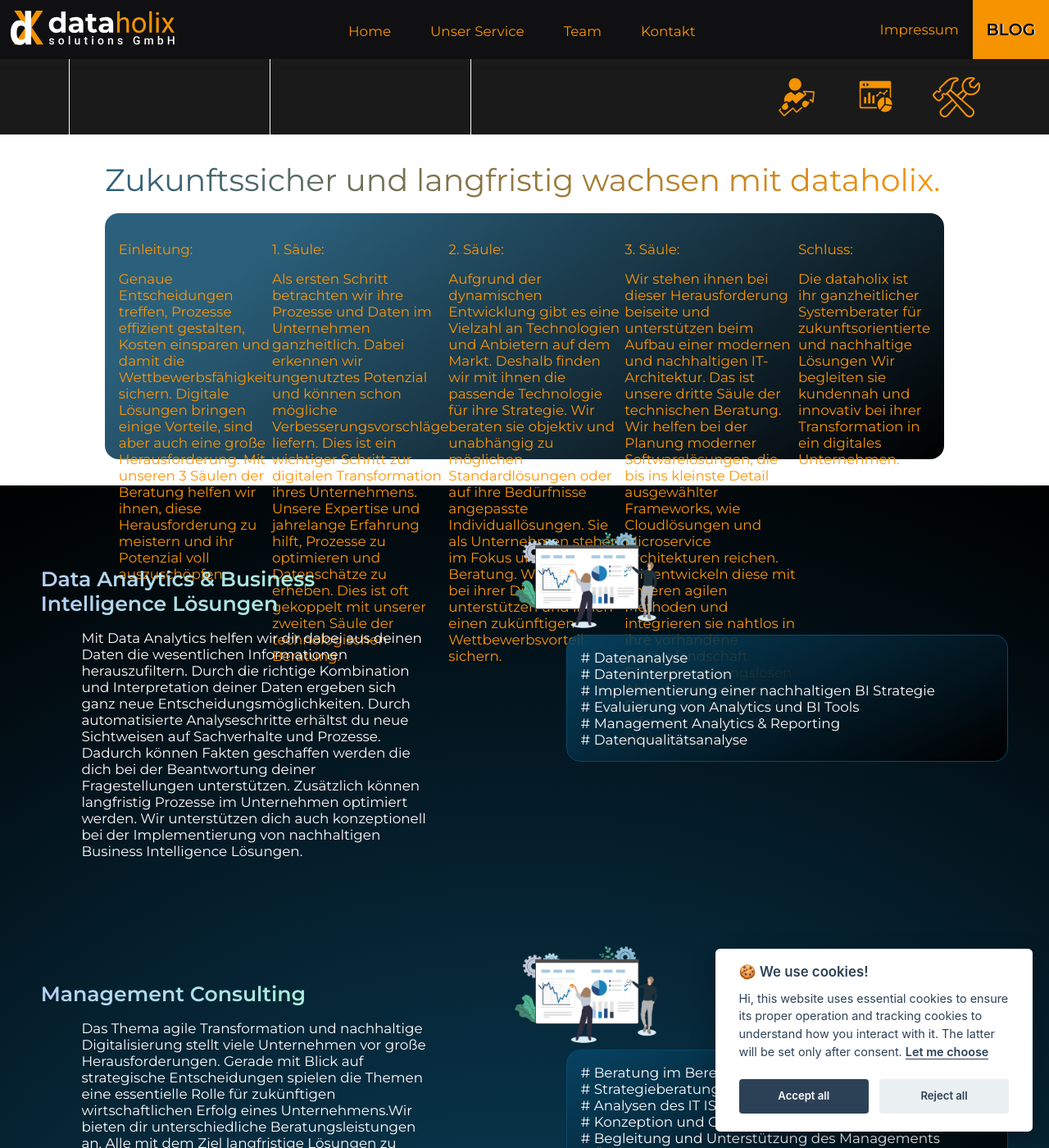
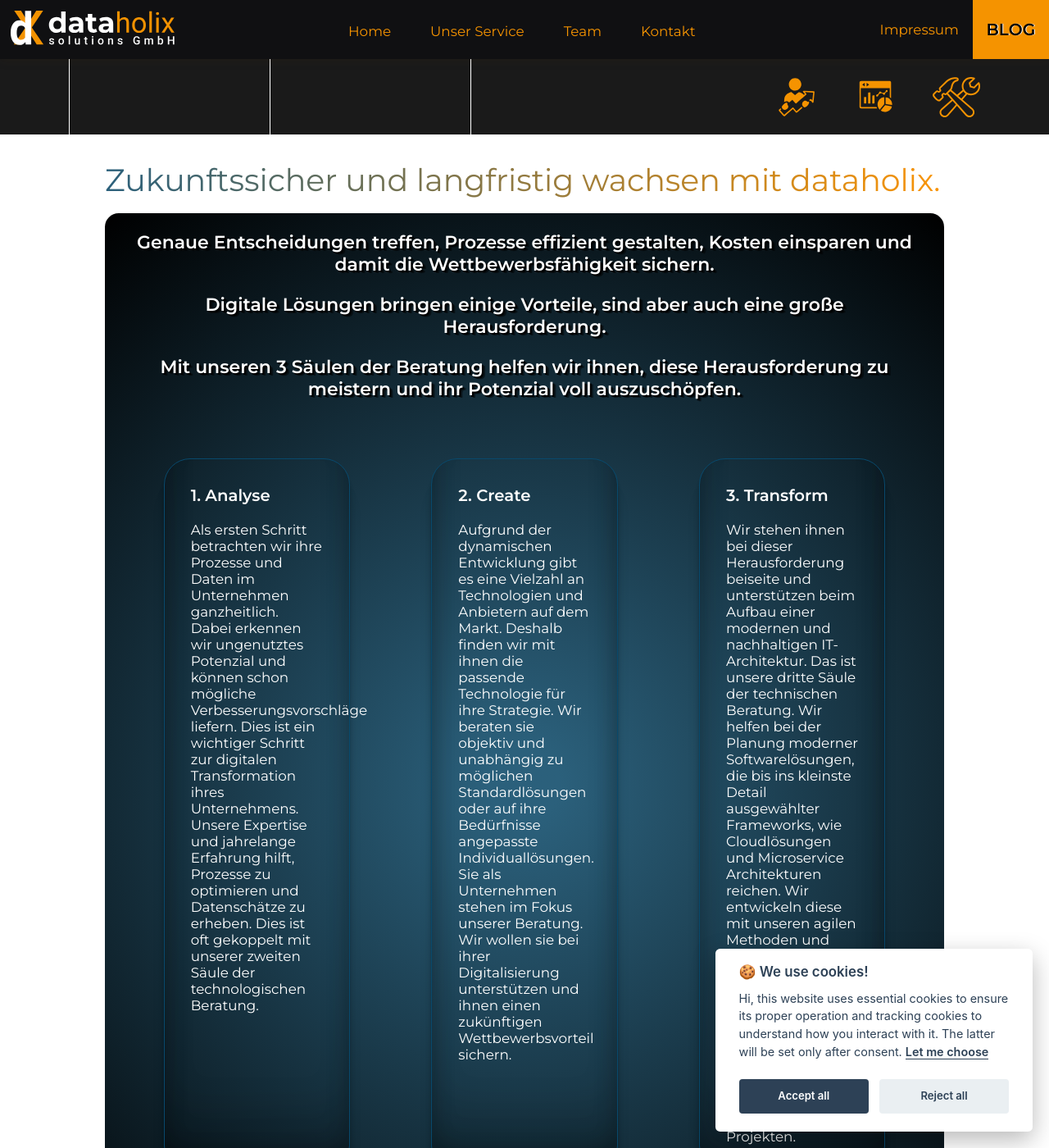
Before and after one commit to dataholix-melih-omay/dataholix-www, a Jekyll site: the page built from index.html, in a window 1280 px wide and 1400 px high, scrolled down 643 px. Shown: the whole window at 82% size. Built offline with Jekyll 4.4.1, drawn with Linux system fonts in a browser that asks for light colours; some of the changed text lies outside the part shown.

Commit message:
[Improved] - 3 säulen styling

```diff
--- a/_data/home/de/drei_saulen.yml
+++ b/_data/home/de/drei_saulen.yml
@@ -1,6 +1,6 @@
 
 -
-  title: "Einleitung:"
+
   content: Genaue Entscheidungen treffen, Prozesse effizient gestalten, Kosten einsparen und damit die Wettbewerbsfähigkeit sichern. Digitale Lösungen bringen einige Vorteile, sind aber auch eine große Herausforderung. Mit unseren 3 Säulen der Beratung helfen wir ihnen, diese Herausforderung zu meistern und ihr Potenzial voll auszuschöpfen.
 -
   title: "1. Säule:"
@@ -14,5 +14,5 @@
   content: Wir stehen ihnen bei dieser Herausforderung beiseite und unterstützen beim Aufbau einer modernen und nachhaltigen IT-Architektur. Das ist unsere dritte Säule der technischen Beratung. Wir helfen bei der Planung moderner Softwarelösungen, die bis ins kleinste Detail ausgewählter Frameworks, wie Cloudlösungen und Microservice Architekturen reichen. Wir entwickeln diese mit unseren agilen Methoden und integrieren sie nahtlos in ihre vorhandene Systemlandschaft.<br>Für einen reibungslosen Ablauf sorgt unsere Erfahrung von über 300 erfolgreich umgesetzten Projekten.
 
 -
-  title: "Schluss:"
+
   content: Die dataholix ist ihr ganzheitlicher Systemberater für zukunftsorientierte und nachhaltige Lösungen Wir begleiten sie kundennah und innovativ bei ihrer Transformation in ein digitales Unternehmen.
--- a/_includes/home.html
+++ b/_includes/home.html
@@ -63,8 +63,33 @@
 <section class="claim">
     <div class="text">Zukunftssicher und langfristig wachsen mit dataholix.</div>
     <div class="pillars">
-        {% for sauleItem in site.data.home.de.drei_saulen %}
-            {% include elements-services/drei_sauelen.html item=sauleItem %}
-        {% endfor %}
+       <h2>Genaue Entscheidungen treffen, Prozesse effizient gestalten, Kosten einsparen und damit die Wettbewerbsfähigkeit sichern. </h2>
+       <h2>Digitale Lösungen bringen einige Vorteile, sind aber auch eine große Herausforderung.</h2>
+       <h2>Mit unseren 3 Säulen der Beratung helfen wir ihnen, diese Herausforderung zu meistern und ihr Potenzial voll auszuschöpfen.</h2>
+        <div class="container-pillars">
+
+
+       <div>
+        <h3>1. Analyse</h3></br>
+        Als ersten Schritt betrachten wir ihre Prozesse und Daten im Unternehmen ganzheitlich. Dabei erkennen wir ungenutztes Potenzial und können schon mögliche Verbesserungsvorschläge liefern. Dies ist ein wichtiger Schritt zur digitalen Transformation ihres Unternehmens. Unsere Expertise und jahrelange Erfahrung hilft, Prozesse zu optimieren und Datenschätze zu erheben. Dies ist oft gekoppelt mit unserer zweiten Säule der technologischen Beratung.
+    </div>
+       <div><h3>2. Create</h3></br>
+        Aufgrund der dynamischen Entwicklung gibt es eine Vielzahl an Technologien und Anbietern auf dem Markt. Deshalb finden wir mit ihnen die passende Technologie für ihre Strategie. Wir beraten sie objektiv und unabhängig zu möglichen Standardlösungen oder auf ihre Bedürfnisse angepasste Individuallösungen. Sie als Unternehmen stehen im Fokus unserer Beratung. Wir wollen sie bei ihrer Digitalisierung unterstützen und ihnen einen zukünftigen Wettbewerbsvorteil sichern.
+    </div>
+       <div><h3>3. Transform</h3></br>
+         Wir stehen ihnen bei dieser Herausforderung beiseite und unterstützen beim Aufbau einer modernen und nachhaltigen IT-Architektur. Das ist unsere dritte Säule der technischen Beratung. Wir helfen bei der Planung moderner Softwarelösungen, die bis ins kleinste Detail ausgewählter Frameworks, wie Cloudlösungen und Microservice Architekturen reichen. Wir entwickeln diese mit unseren agilen Methoden und integrieren sie nahtlos in ihre vorhandene Systemlandschaft.
+         Für einen reibungslosen Ablauf sorgt unsere Erfahrung von über 350 erfolgreich umgesetzten Projekten.
+       </div>
+
+
+    </div>
+    <h2> Die dataholix ist ihr ganzheitlicher Systemberater für zukunftsorientierte und nachhaltige Lösungen.</h2>
+    <h2> Wir begleiten sie kundennah und innovativ bei ihrer Transformation in ein digitales Unternehmen. </h2>
+
+
     </div>
 </section>
+
+ <!--{% for sauleItem in site.data.home.de.drei_saulen %}
+            {% include elements-services/drei_sauelen.html item=sauleItem %}
+        {% endfor %}-->
--- a/_sass/pages/_home.scss
+++ b/_sass/pages/_home.scss
@@ -172,12 +172,45 @@
 
 
 .pillars {
-    display: flex;
-    flex-direction: row;
+
+
     background: rgb(7,69,101);
-    background: linear-gradient(143deg, rgba(7,69,101,0.8548012955182073) 17%, rgba(0,0,0,1) 100%);
+    background: radial-gradient(circle, rgba(7, 69, 101, 0.8548012955182073) 5%, rgba(0, 0, 0, 1) 100%);
     border-radius: var(--font-size-base);
-     padding:  var(--font-size-base);
-    height: 300px;
-    color: #fa9405;
+    padding:  var(--font-size-md);
+    color: white;
+    text-align: center;
+
+   h2 {
+    color: var(--contrast-color);
+    font-size: var(--font-size-md);
+    text-shadow: 2px 2px 0px #000, 4px 3px 0px rgba(0, 0, 0, 0.50);
+    margin-bottom: var(--font-size-md);
 }
+
+    .container-pillars {
+        display: flex;
+        flex-wrap: wrap;
+        --margin: var(--font-size-xxl);
+        --multiplier: calc(40rem - 100%);
+
+    }
+
+    .container-pillars > * {
+        flex-grow: 1;
+        flex-basis: calc(var(--multiplier) * 999);
+        margin: var(--margin);
+        border-radius: 2rem;
+        color:white!important;
+
+    }
+
+    .container-pillars > :nth-child(1),
+    .container-pillars > :nth-child(2),
+    .container-pillars > :nth-child(3) {
+        min-width: calc(20% - (var(--margin) * 2));
+        text-align: left;
+        padding: 2rem;
+        border: 1px solid #08496C;
+        box-shadow: rgba(0, 0, 0, 0.17) 0px -23px 25px 0px inset, rgba(0, 0, 0, 0.15) 0px -36px 30px 0px inset, rgba(0, 0, 0, 0.1) 0px -79px 40px 0px inset, rgba(0, 0, 0, 0.06) 0px 2px 1px, rgba(0, 0, 0, 0.09) 0px 4px 2px, rgba(0, 0, 0, 0.09) 0px 8px 4px, rgba(0, 0, 0, 0.09) 0px 16px 8px, rgba(0, 0, 0, 0.09) 0px 32px 16px;}
+}
```
